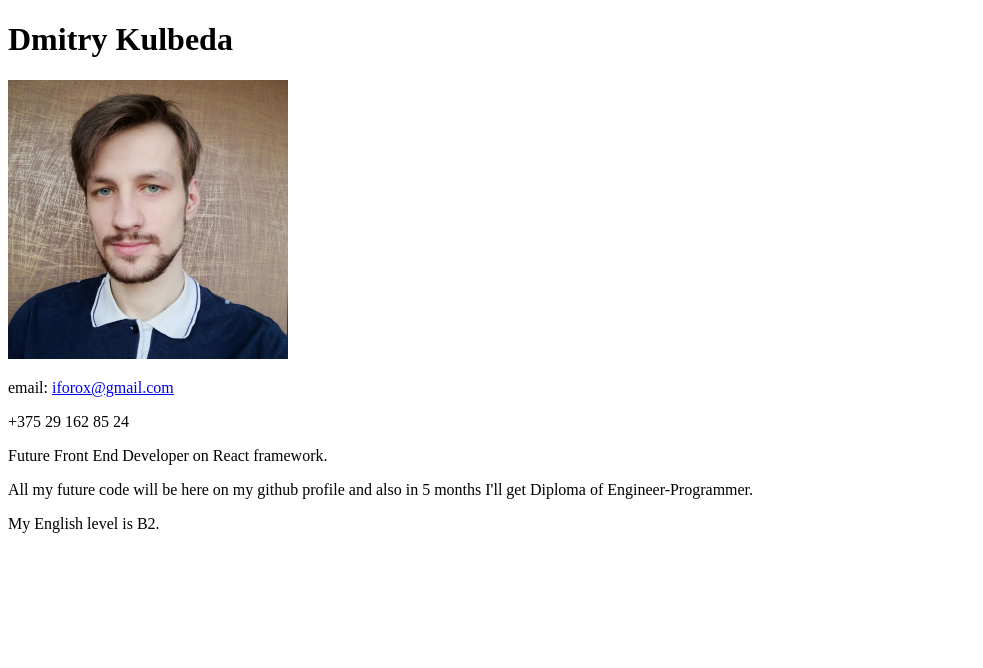
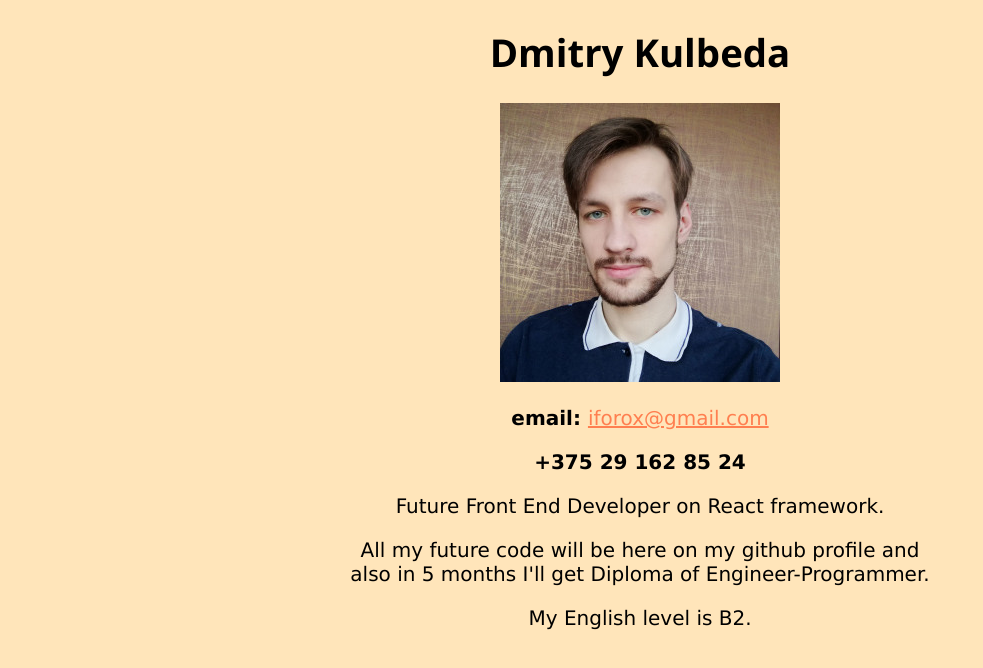
Before and after one commit to RykeVl/rsschool-cv, a plain HTML site: page index.html in a window 1280 px wide. Shown: the whole page, without its empty margins (0-983 px from the left). Drawn offline with Linux system fonts and the light colour scheme.

Commit message:
docs: create main.css styles file and add few tags in index.html

```diff
--- a/index.html
+++ b/index.html
@@ -13,11 +13,11 @@
             <img src="profile_logo.jpg" alt="profile_logo.jpg">
 
             <p class="email">
-                email: <a href="mailto:iforox@gmail.com">iforox@gmail.com</a>
+                <strong>email: </strong><a href="mailto:iforox@gmail.com">iforox@gmail.com</a>
             </p>
 
             <p class="phone">
-                +375 29 162 85 24
+                <strong>+375 29 162 85 24</strong>
             </p>
 
             <p class="skills">
--- a/main.css
+++ b/main.css
@@ -0,0 +1,23 @@
+body {
+    background-color: #FFE5BA;
+}
+
+.center {
+    text-align: center;
+    max-width: 600px;
+    margin: auto;
+}
+
+h1 {
+    font-family: 'Segoe UI', Tahoma, Geneva, Verdana, sans-serif;
+    font-size: 2.4rem;
+}
+
+p {
+    font-family: Verdana, Geneva, Tahoma, sans-serif;
+    font-size: 1.25rem;
+}
+
+a {
+    color: coral;
+}
```
